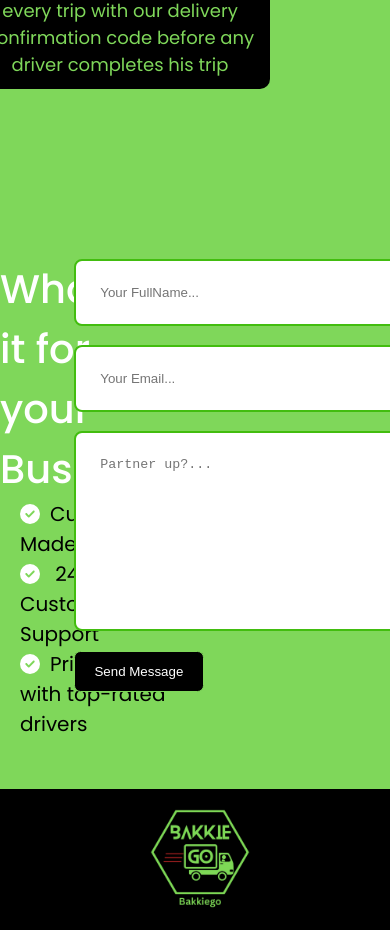
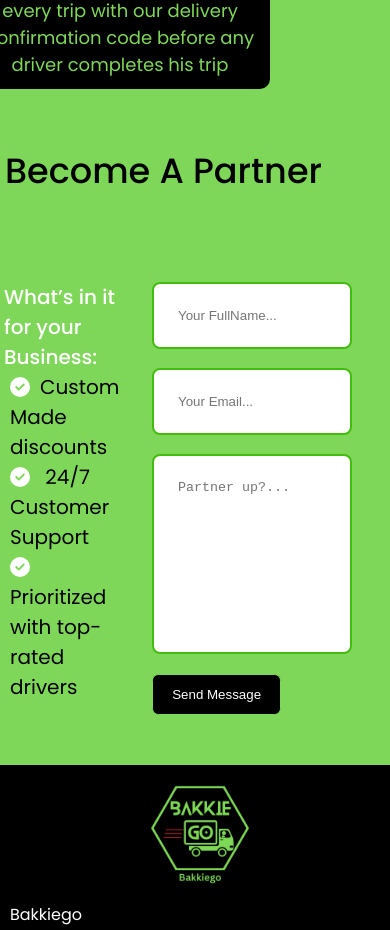
Before and after one commit to leke15/bakkigofree, a React (Create React App) app: page /Business in a window 390 px wide. Shown: the part 2660-3590 px from the top of the page. Built offline with nearby package versions, Linux system fonts and the light colour scheme.

Commit message:
Reduced the font size of the partner title and arranged the mobile form

```diff
--- a/src/components/partner/Partner.jsx
+++ b/src/components/partner/Partner.jsx
@@ -26,9 +26,9 @@ const Drive = () => {
   return (
     <section id="partner">
       <div className="partner_title">
-        <h3>
+        <h1>
            Become A Partner
-        </h3>
+        </h1>
       </div>
 
       <div className="partner_benefits">
@@ -66,7 +66,7 @@ const Drive = () => {
           </div>
         </div>
 
-        <form ref={form} onSubmit={sendEmail}>
+        <form ref={form} onSubmit={sendEmail} className="partner-mobile-form">
           <input
             type="text"
             name="name"
--- a/src/components/partner/partner.css
+++ b/src/components/partner/partner.css
@@ -6,6 +6,7 @@
 .partner_title{
     margin-left: 33rem;
     padding: 20px;
+    font-size: 40px;
 }
 
 .partner_benefits{
@@ -36,3 +37,38 @@
 .info-field{
     width: 30rem;
 }
+
+
+@media (max-width: 768px) {
+    .partner_title{
+        margin-left: 0px;
+        padding: 5px;
+        font-size: 30px;
+    }
+
+    .partner_text{
+        font-size: 20px;
+        margin-left: 4px;
+    }
+
+    .partner_benefits{
+        width: 400px;
+        gap: 10rem;
+    }
+
+    .partner_perk{
+        margin-left: 10px;
+    }
+
+    .perk-desc{
+        font-size: 20px;
+    }
+
+    .partner-mobile-form > input{
+        width: 200px;
+    }
+
+    .partner-mobile-form > textarea{
+        width: 200px;
+    }
+}
--- a/src/components/services/guide.css
+++ b/src/components/services/guide.css
@@ -39,6 +39,7 @@
 
     .steps-container{
         flex-direction: column;
+        margin-left: -60px;
         gap: 3rem;
     }
 
--- a/src/components/services/service.css
+++ b/src/components/services/service.css
@@ -122,7 +122,7 @@
   .services-container {
     display: block;
     grid-template-columns: repeat(2, 1fr);
-    margin-left: 50px;
+    margin-left: 20px;
   }
 
   .service-item {
@@ -142,10 +142,6 @@
     margin-top: 130px;
   }
 
-  .item-desc{
-
-  }
-
   .features-container {
     display: block;
     grid-template-columns: repeat(2, 1fr);
```
